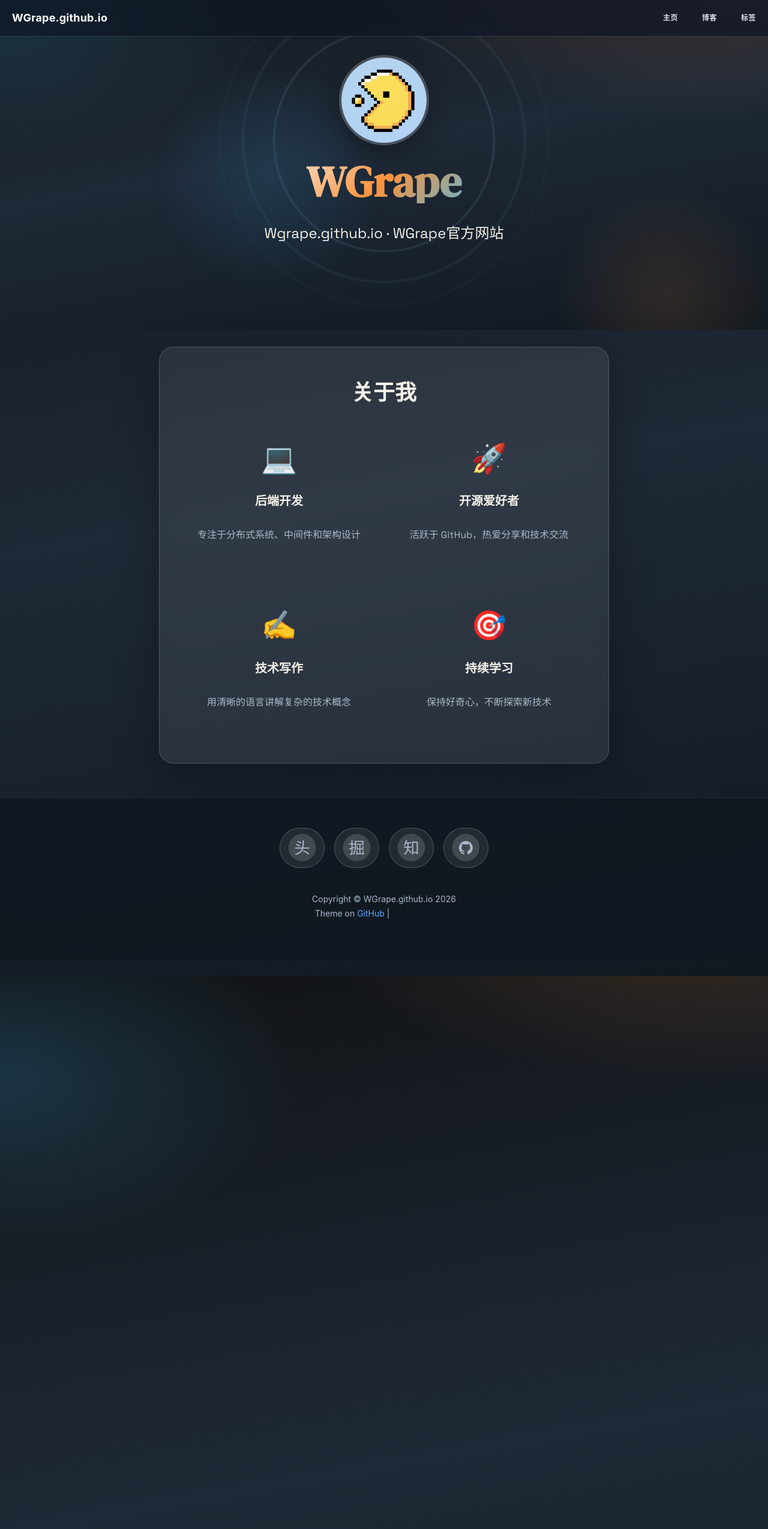
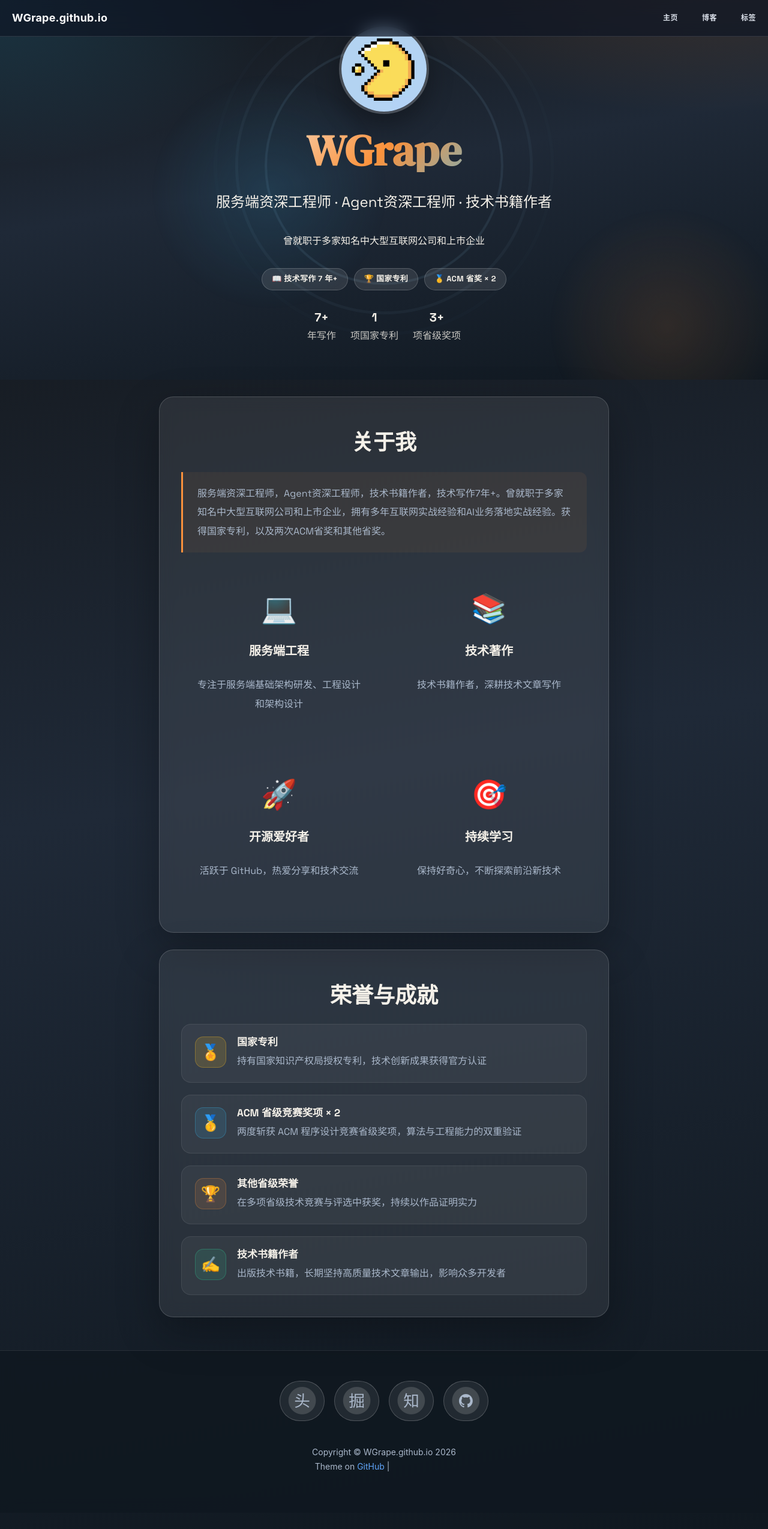
Before and after one commit to WGrape/WGrape.github.io, a Jekyll site: the page built from about.html, in a window 1280 px wide. Shown: the whole page at 60% size. Built offline with Jekyll 4.4.1, drawn with Linux system fonts in a browser that asks for light colours; nearby versions of some CDN libraries; comment, search, counter and statistics services are not loaded; grey boxes are pictures that could not be loaded.

Commit message:
feat: add

```diff
--- a/about.html
+++ b/about.html
@@ -17,7 +17,18 @@ nav_exclude: true
     <div class="hero-content">
         <img src="{{site.sidebar-avatar}}" alt="Avatar" class="hero-avatar">
         <h1 class="hero-title">WGrape</h1>
-        <p class="hero-subtitle">Wgrape.github.io · WGrape官方网站</p>
+        <p class="hero-subtitle">服务端资深工程师 · Agent资深工程师 · 技术书籍作者</p>
+        <p class="hero-desc">曾就职于多家知名中大型互联网公司和上市企业</p>
+        <div class="hero-badges">
+            <span class="hero-badge">📖 技术写作 7 年+</span>
+            <span class="hero-badge">🏆 国家专利</span>
+            <span class="hero-badge">🥇 ACM 省奖 × 2</span>
+        </div>
+        <div class="stats">
+            <span><b>7+</b>年写作</span>
+            <span><b>1</b>项国家专利</span>
+            <span><b>3+</b>项省级奖项</span>
+        </div>
     </div>
 </section>
 
@@ -25,13 +36,23 @@ nav_exclude: true
 <div class="container subpage-shell">
     <div class="row">
         <div class="col-lg-8 col-lg-offset-2 col-md-10 col-md-offset-1 postlist-container">
-            <div class="subpage-card">
+
+            <!-- Bio -->
+            <div class="subpage-card about-bio-card">
                 <h2 class="section-title">关于我</h2>
+                <p class="about-bio-text">
+                    服务端资深工程师，Agent资深工程师，技术书籍作者，技术写作7年+。曾就职于多家知名中大型互联网公司和上市企业，拥有多年互联网实战经验和AI业务落地实战经验。获得国家专利，以及两次ACM省奖和其他省奖。
+                </p>
                 <div class="about-grid">
                     <div class="about-item">
                         <div class="about-icon">💻</div>
-                        <h3 class="about-item-title">后端开发</h3>
-                        <p class="about-item-desc">专注于分布式系统、中间件和架构设计</p>
+                        <h3 class="about-item-title">服务端工程</h3>
+                        <p class="about-item-desc">专注于服务端基础架构研发、工程设计和架构设计</p>
+                    </div>
+                    <div class="about-item">
+                        <div class="about-icon">📚</div>
+                        <h3 class="about-item-title">技术著作</h3>
+                        <p class="about-item-desc">技术书籍作者，深耕技术文章写作</p>
                     </div>
                     <div class="about-item">
                         <div class="about-icon">🚀</div>
@@ -39,55 +60,55 @@ nav_exclude: true
                         <p class="about-item-desc">活跃于 GitHub，热爱分享和技术交流</p>
                     </div>
                     <div class="about-item">
-                        <div class="about-icon">✍️</div>
-                        <h3 class="about-item-title">技术写作</h3>
-                        <p class="about-item-desc">用清晰的语言讲解复杂的技术概念</p>
-                    </div>
-                    <div class="about-item">
                         <div class="about-icon">🎯</div>
                         <h3 class="about-item-title">持续学习</h3>
-                        <p class="about-item-desc">保持好奇心，不断探索新技术</p>
+                        <p class="about-item-desc">保持好奇心，不断探索前沿新技术</p>
                     </div>
                 </div>
             </div>
 
-            <!-- <div class="subpage-card" style="margin: 30px 0 20px 0;">
-                <h2 class="section-title">关于博客</h2>
-                <div class="post-preview">
-                    <p style="color: var(--wg-text); line-height: 1.9;">本博客全部内容来自于<a href="https://github.com/WGrape/Blog">WGrape/Blog</a>，欢迎star关注！</p>
+            <!-- Achievements -->
+            <div class="subpage-card" style="margin-top: 28px;">
+                <h2 class="section-title">荣誉与成就</h2>
+                <div class="achieve-list">
+                    <div class="achieve-item">
+                        <div class="achieve-icon-wrap achieve-gold">
+                            <span class="achieve-icon">🏅</span>
+                        </div>
+                        <div class="achieve-body">
+                            <h4 class="achieve-title">国家专利</h4>
+                            <p class="achieve-desc">持有国家知识产权局授权专利，技术创新成果获得官方认证</p>
+                        </div>
+                    </div>
+                    <div class="achieve-item">
+                        <div class="achieve-icon-wrap achieve-blue">
+                            <span class="achieve-icon">🥇</span>
+                        </div>
+                        <div class="achieve-body">
+                            <h4 class="achieve-title">ACM 省级竞赛奖项 × 2</h4>
+                            <p class="achieve-desc">两度斩获 ACM 程序设计竞赛省级奖项，算法与工程能力的双重验证</p>
+                        </div>
+                    </div>
+                    <div class="achieve-item">
+                        <div class="achieve-icon-wrap achieve-orange">
+                            <span class="achieve-icon">🏆</span>
+                        </div>
+                        <div class="achieve-body">
+                            <h4 class="achieve-title">其他省级荣誉</h4>
+                            <p class="achieve-desc">在多项省级技术竞赛与评选中获奖，持续以作品证明实力</p>
+                        </div>
+                    </div>
+                    <div class="achieve-item">
+                        <div class="achieve-icon-wrap achieve-green">
+                            <span class="achieve-icon">✍️</span>
+                        </div>
+                        <div class="achieve-body">
+                            <h4 class="achieve-title">技术书籍作者</h4>
+                            <p class="achieve-desc">出版技术书籍，长期坚持高质量技术文章输出，影响众多开发者</p>
+                        </div>
+                    </div>
                 </div>
-            </div> -->
-        </div>
-        <div class="col-lg-8 col-lg-offset-2 col-md-10 col-md-offset-1 sidebar-container">
-
-            <!-- Featured Tags -->
-            <!-- 不展示标签列表 -->
-            <!-- {% if site.featured-tags %}
-            <section class="subpage-sidebar-card">
-                <h5><a href="{{'/tags/' | prepend: site.baseurl }}">标签</a></h5>
-                <div class="tags">
-                    {% for tag in site.tags %}
-                        {% if tag[1].size > site.featured-condition-size %}
-                    <a href="{{ site.baseurl }}/tags/#{{ tag[0] }}" title="{{ tag[0] }}" rel="{{ tag[1].size }}">
-                        {{ tag[0] }}
-                    </a>
-                        {% endif %}
-                    {% endfor %}
-                </div>
-            </section>
-            {% endif %} -->
-
-            <!-- Friends Blog -->
-            <!-- {% if site.friends %}
-            <section class="subpage-sidebar-card">
-                <h5>FRIENDS</h5>
-                <ul class="list-inline">
-                    {% for friend in site.friends %}
-                        <li><a href="{{friend.href}}">{{friend.title}}</a></li>
-                    {% endfor %}
-                </ul>
-            </section>
-            {% endif %} -->
+            </div>
 
         </div>
     </div>
@@ -100,4 +121,107 @@ nav_exclude: true
         radial-gradient(900px 520px at 0% 10%, rgba(56, 189, 248, 0.18), transparent 55%),
         linear-gradient(170deg, #111315 0%, #1f2937 50%, #101820 100%);
 }
+
+/* Hero badges */
+.hero-badges {
+    display: flex;
+    flex-wrap: wrap;
+    gap: 10px;
+    justify-content: center;
+    margin: 18px 0 20px;
+    animation: fadeInUp 0.8s ease 0.4s both;
+}
+
+.hero-badge {
+    font-family: "Space Grotesk", sans-serif;
+    font-size: 13px;
+    font-weight: 600;
+    padding: 6px 16px;
+    border-radius: 999px;
+    background: rgba(255, 255, 255, 0.10);
+    border: 1px solid rgba(255, 255, 255, 0.18);
+    color: #f5f1e9;
+    backdrop-filter: blur(6px);
+    letter-spacing: 0.3px;
+}
+
+/* Bio paragraph */
+.about-bio-text {
+    font-family: "Space Grotesk", sans-serif;
+    font-size: 16px;
+    line-height: 1.85;
+    color: var(--wg-muted) !important;
+    margin-bottom: 32px;
+    padding: 20px 24px;
+    border-left: 3px solid var(--wg-accent);
+    background: rgba(251, 146, 60, 0.06);
+    border-radius: 0 12px 12px 0;
+}
+
+/* Achievements list */
+.achieve-list {
+    display: flex;
+    flex-direction: column;
+    gap: 20px;
+}
+
+.achieve-item {
+    display: flex;
+    align-items: flex-start;
+    gap: 18px;
+    padding: 20px 22px;
+    border-radius: 16px;
+    background: rgba(255, 255, 255, 0.05);
+    border: 1px solid rgba(255, 255, 255, 0.08);
+    transition: transform 0.2s ease, border-color 0.2s ease;
+}
+
+.achieve-item:hover {
+    transform: translateX(6px);
+    border-color: rgba(255, 255, 255, 0.18);
+}
+
+.achieve-icon-wrap {
+    flex-shrink: 0;
+    width: 52px;
+    height: 52px;
+    border-radius: 14px;
+    display: flex;
+    align-items: center;
+    justify-content: center;
+}
+
+.achieve-gold  { background: rgba(251, 191, 36, 0.15); border: 1px solid rgba(251, 191, 36, 0.30); }
+.achieve-blue  { background: rgba(56, 189, 248, 0.12); border: 1px solid rgba(56, 189, 248, 0.28); }
+.achieve-orange{ background: rgba(251, 146, 60, 0.12); border: 1px solid rgba(251, 146, 60, 0.28); }
+.achieve-green { background: rgba(52, 211, 153, 0.12); border: 1px solid rgba(52, 211, 153, 0.28); }
+
+.achieve-icon {
+    font-size: 26px;
+}
+
+.achieve-body {
+    flex: 1;
+}
+
+.achieve-title {
+    font-family: "Space Grotesk", sans-serif;
+    font-size: 17px;
+    font-weight: 700;
+    color: #f5f1e9 !important;
+    margin: 0 0 6px;
+}
+
+.achieve-desc {
+    font-family: "Space Grotesk", sans-serif;
+    font-size: 14px;
+    color: var(--wg-muted) !important;
+    line-height: 1.65;
+    margin: 0;
+}
+
+@media (max-width: 600px) {
+    .achieve-item { flex-direction: column; gap: 12px; }
+    .achieve-icon-wrap { width: 44px; height: 44px; }
+}
 </style>
```
